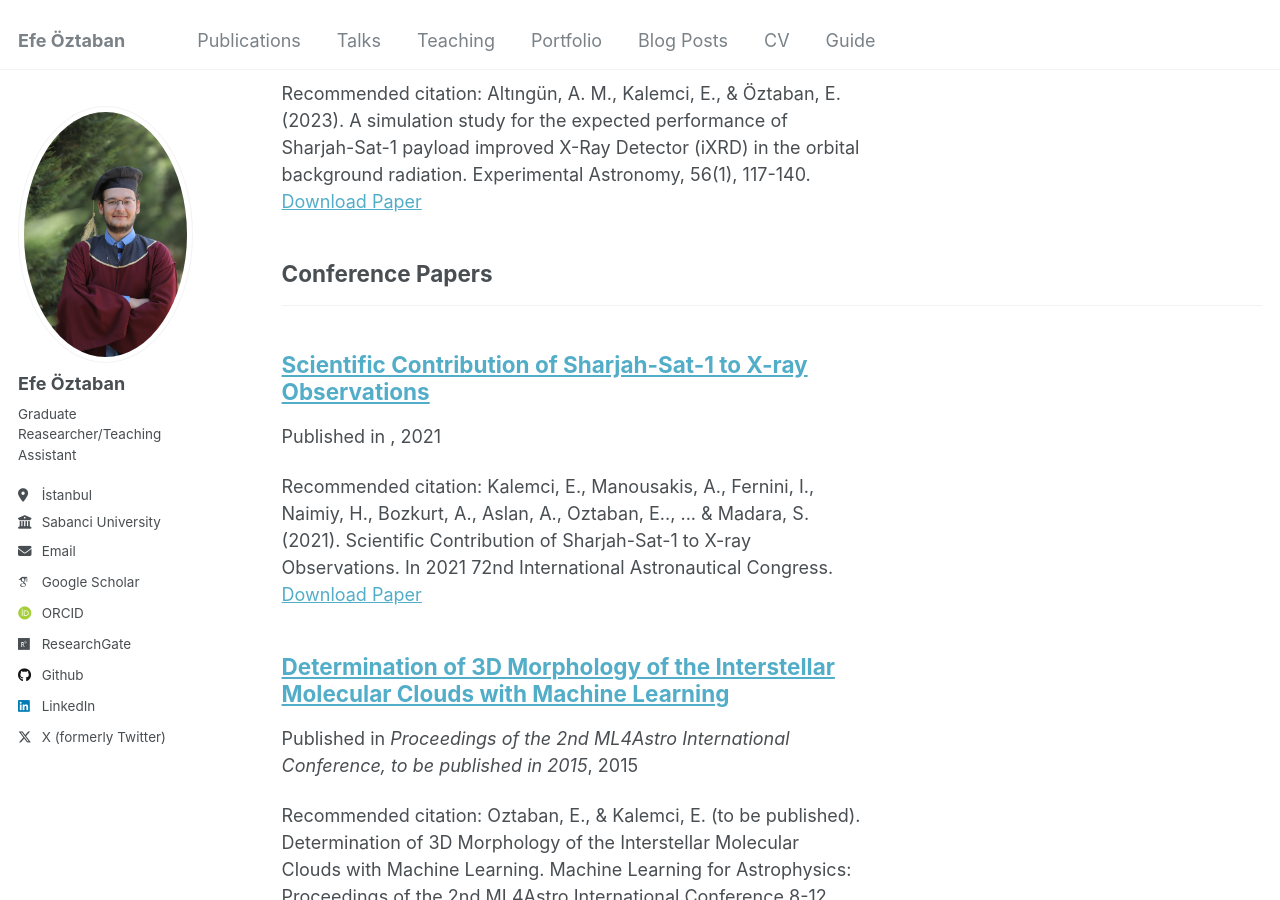
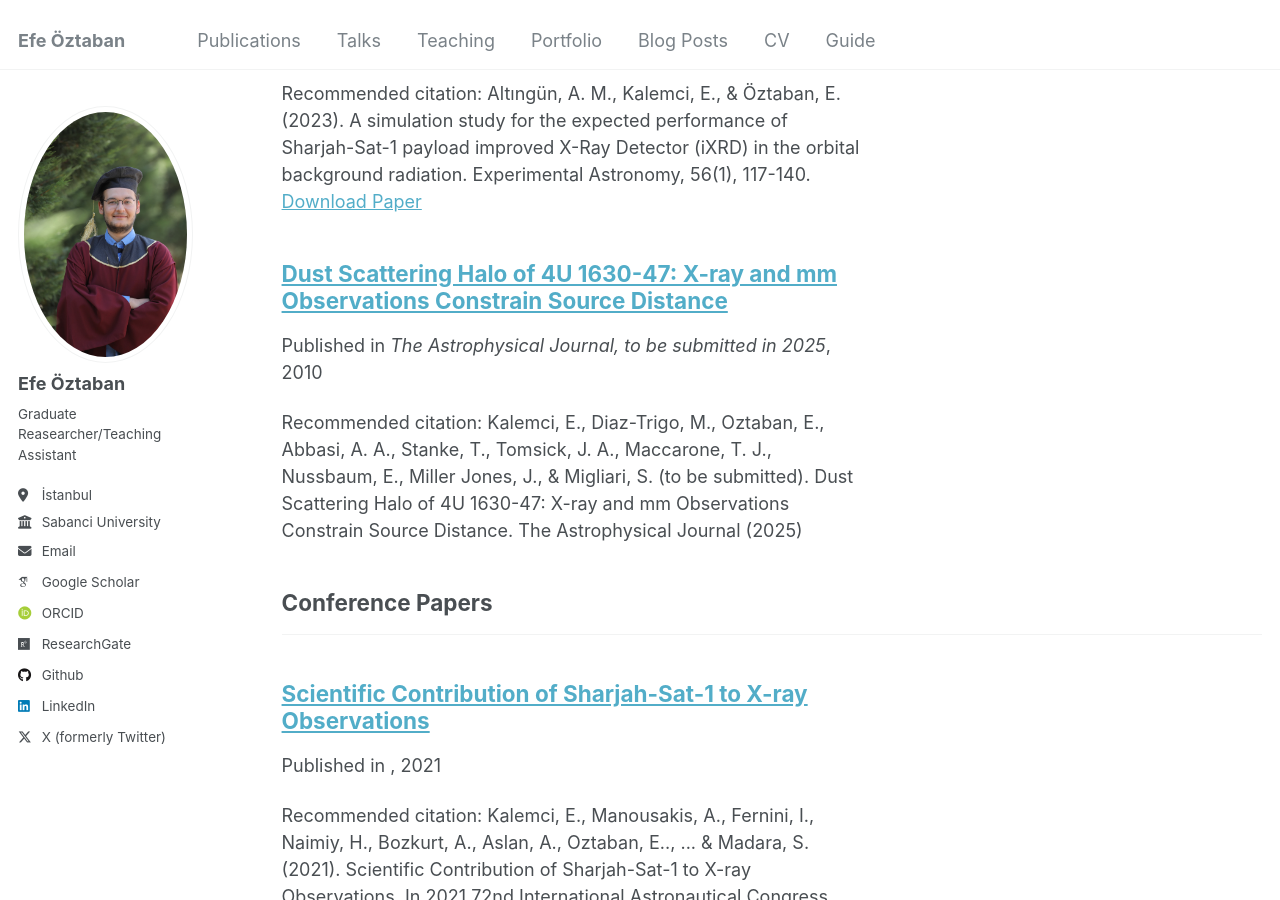
Before and after one commit to efeoztaban/efeoztaban.github.io, a Jekyll site: the page built from _pages/publications.html, in a window 1280 px wide and 900 px high, scrolled down 381 px. Built offline with Jekyll 4.4.1, drawn with Linux system fonts in a browser that asks for light colours; some web fonts are replaced; a file with an impossible date is left out.

Commit message:
Update 2010-10-01-paper-title-number-2.md

```diff
--- a/_publications/2010-10-01-paper-title-number-2.md
+++ b/_publications/2010-10-01-paper-title-number-2.md
@@ -2,8 +2,7 @@
 title: "Dust Scattering Halo of 4U 1630-47: X-ray and mm Observations Constrain Source Distance"
 collection: publications
 category: manuscripts
-date: 'to be submitted in 2025'
-venue: 'Journal 1'
+venue: 'The Astrophysical Journal, to be submitted in 2025'
 
 citation: 'Kalemci, E., Diaz-Trigo, M., Oztaban, E., Abbasi, A. A., Stanke, T., Tomsick, J. A., Maccarone, T. J., Nussbaum, E., Miller Jones, J., & Migliari, S. (to be submitted). Dust Scattering Halo of 4U 1630-47: X-ray and mm Observations Constrain Source Distance. The Astrophysical Journal (2025)'
 ---
```
